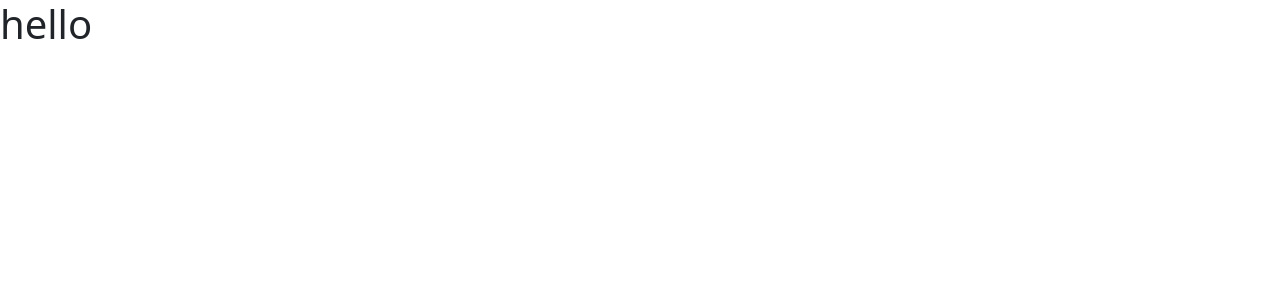
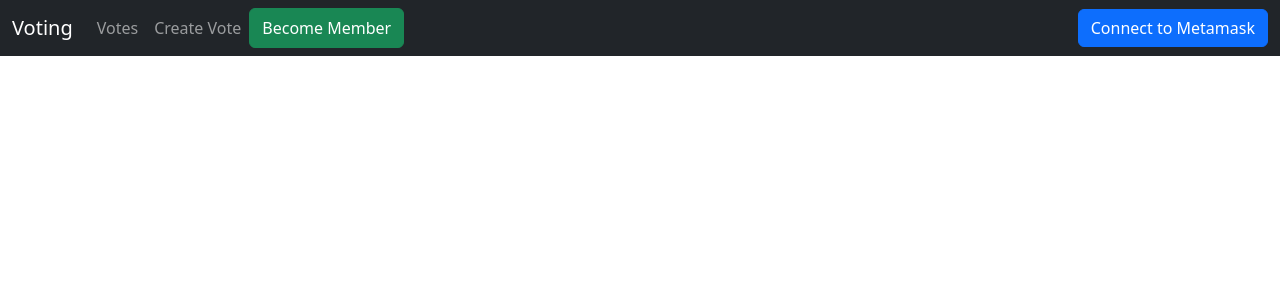
Before and after one commit to Rkomakhidze1/blockchain-voting, a React (Create React App) app in the folder frontend/: page / in a window 1280 px wide. Shown: the top 300 px of the page. Built offline with nearby package versions, Linux system fonts and the light colour scheme.

Commit message:
adde app structure

```diff
--- a/frontend/src/App.js
+++ b/frontend/src/App.js
@@ -1,7 +1,21 @@
 import "bootstrap/dist/css/bootstrap.min.css";
+import { BrowserRouter as Router, Routes, Route } from "react-router-dom";
+import Navbar from "./Navbar";
+import CreateVotes from "./CreateVotes";
+import Votes from "./Votes";
 
 function App() {
-  return <h1>hello</h1>;
+  return (
+    <Router>
+      <Navbar />
+      <div className="container">
+        <Routes>
+          <Route path="create-vote" element={<CreateVotes />} />
+          <Route path="votes" element={<Votes />} />
+        </Routes>
+      </div>
+    </Router>
+  );
 }
 
 export default App;
```
